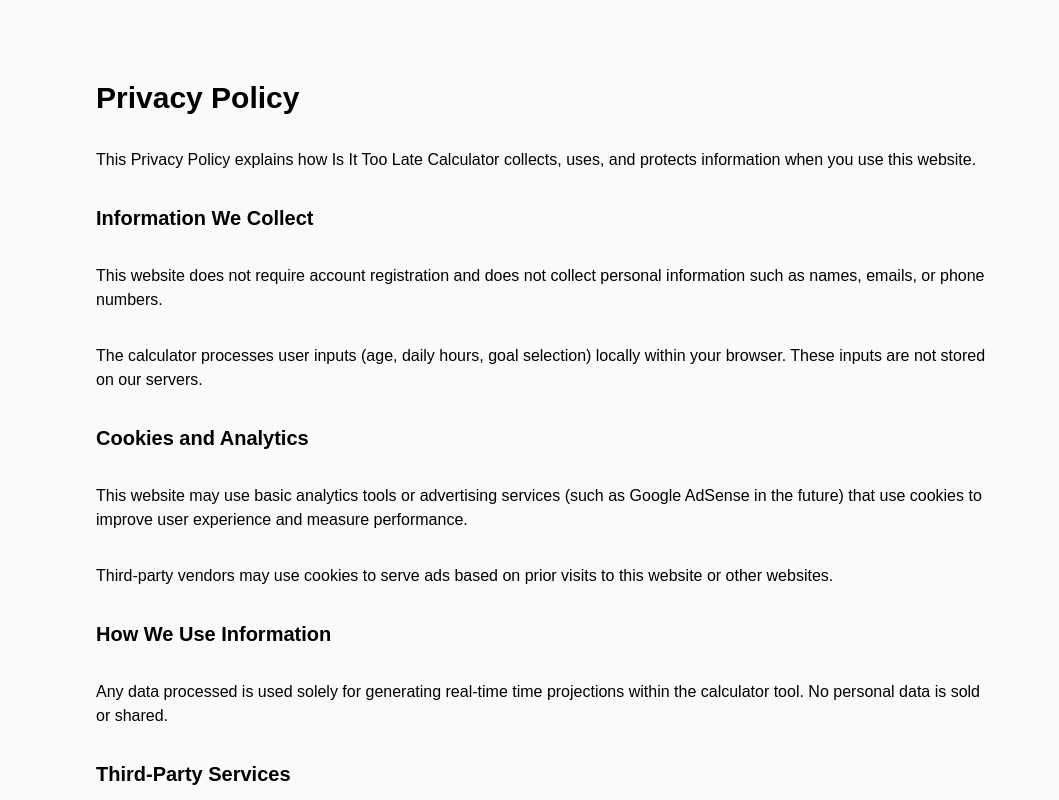
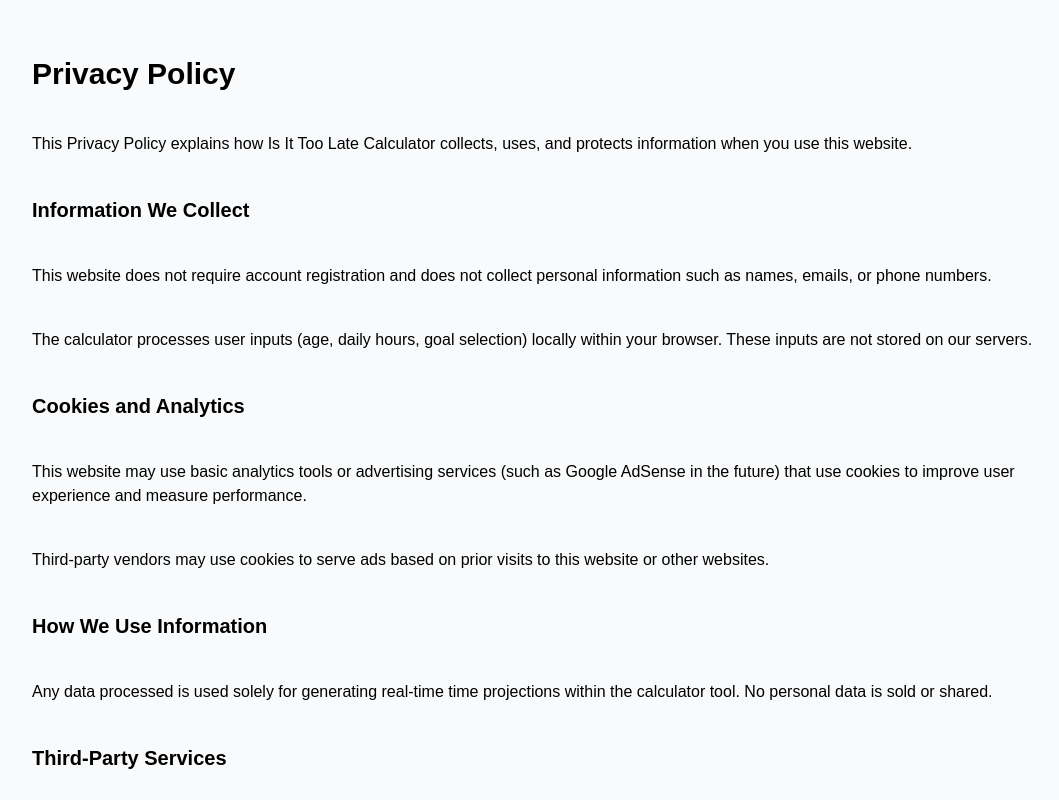
Before and after one commit to isittoolatecalculator-cpu/is-it-too-late-calculator, a Next.js app: page /privacy in a window 1280 px wide. Shown: the top 800 px of the page, without its empty margins (96-1155 px from the left). Built offline with nearby package versions, Linux system fonts and the light colour scheme.

Commit message:
Standardize static page layout

```diff
--- a/app/about/page.tsx
+++ b/app/about/page.tsx
@@ -1,7 +1,7 @@
 export default function AboutPage() {
   return (
-    <main className="min-h-screen bg-gray-50 text-black px-6 py-20">
-      <div className="max-w-4xl mx-auto space-y-8">
+     <main className="min-h-screen bg-gray-50 text-black px-6 py-14">
+      <div className="max-w-5xl mx-auto space-y-10">
 
         <h1 className="text-3xl font-bold">
           About Is It Too Late Calculator
--- a/app/contact/page.tsx
+++ b/app/contact/page.tsx
@@ -1,7 +1,7 @@
 export default function ContactPage() {
   return (
-    <main className="min-h-screen bg-gray-50 text-black px-6 py-20">
-      <div className="max-w-6xl mx-auto space-y-8">
+    <main className="min-h-screen bg-gray-50 text-black px-6 py-14">
+  <div className="max-w-5xl mx-auto space-y-10">
 
         <h1 className="text-3xl font-bold">
           Contact
--- a/app/privacy/page.tsx
+++ b/app/privacy/page.tsx
@@ -1,7 +1,7 @@
 export default function PrivacyPage() {
   return (
-    <main className="min-h-screen bg-gray-50 text-black px-6 py-20">
-      <div className="max-w-4xl mx-auto space-y-8">
+    <main className="min-h-screen bg-gray-50 text-black px-6 py-14">
+  <div className="max-w-5xl mx-auto space-y-10">
 
         <h1 className="text-3xl font-bold">
           Privacy Policy
```
